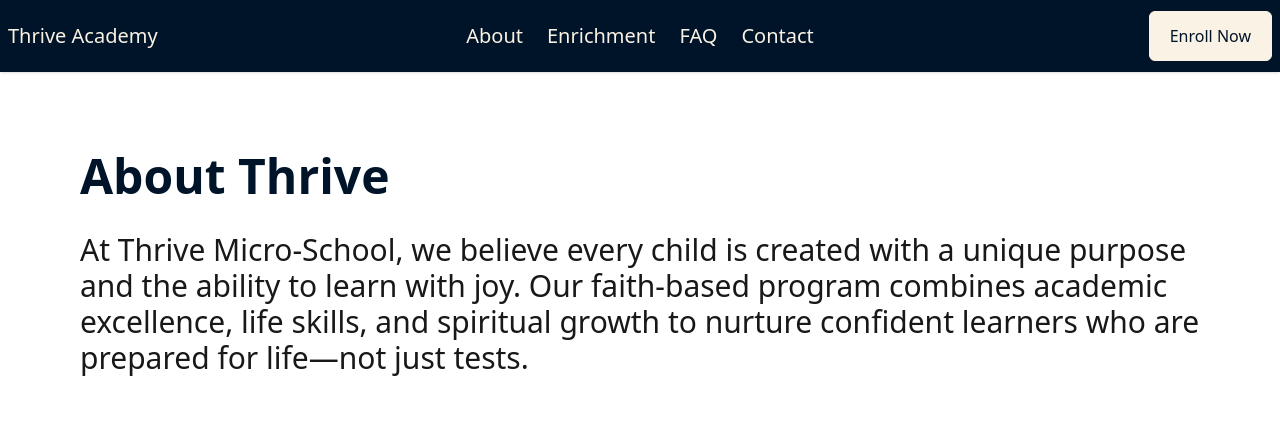
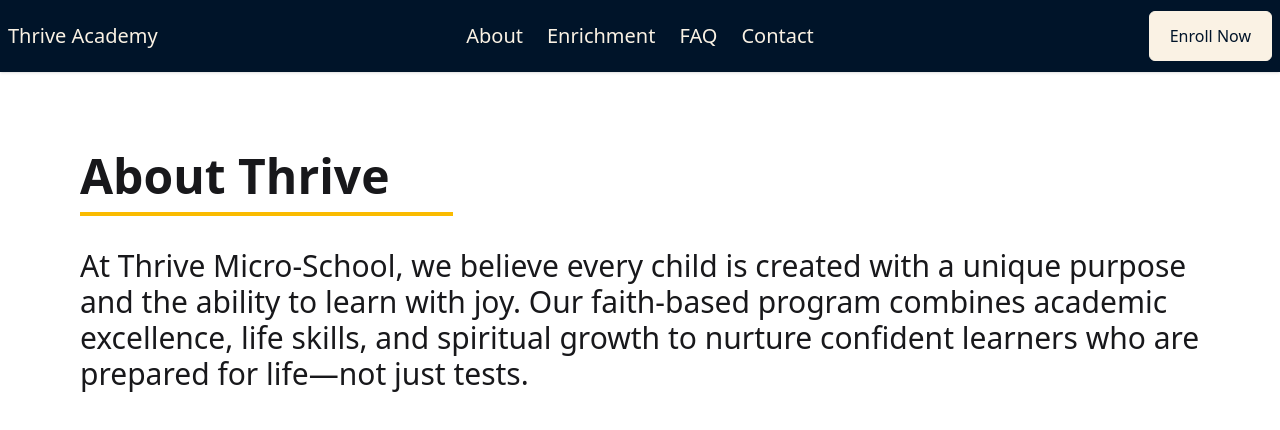
Before and after one commit to drethedevjs/thrive-academy, a Nuxt app: page /about in a window 1280 px wide. Shown: the top 430 px of the page. Built offline with nearby package versions, Linux system fonts and the light colour scheme.

Commit message:
Added Page name component and updated the h1 tags with it.

```diff
--- a/app/assets/css/main.css
+++ b/app/assets/css/main.css
@@ -8,7 +8,7 @@
 }
 
 h1 {
-  @apply text-5xl font-bold mb-8;
+  @apply text-5xl font-bold;
 }
 
 h2 {
--- /dev/null
+++ b/app/components/PageName.vue
@@ -0,0 +1,6 @@
+<template>
+  <h1 class="">
+    <slot>Page Name</slot>
+  </h1>
+  <hr class="border-angel border-2 w-2/6 mb-8 mt-3" />
+</template>
--- a/app/pages/about.vue
+++ b/app/pages/about.vue
@@ -1,6 +1,6 @@
 <template>
   <main class="ta-container">
-    <h1 class="text-navy">About Thrive</h1>
+    <PageName>About Thrive</PageName>
     <p class="lg:text-3xl text-xl">
       At Thrive Micro-School, we believe every child is created with a unique
       purpose and the ability to learn with joy. Our faith-based program
--- a/app/pages/contact.vue
+++ b/app/pages/contact.vue
@@ -1,6 +1,6 @@
 <template>
   <section class="ta-container">
-    <h1>Contact</h1>
+    <PageName>Contact</PageName>
 
     <h2>Looking to Enroll?</h2>
     <ul>
--- a/app/pages/enrichment.vue
+++ b/app/pages/enrichment.vue
@@ -1,6 +1,7 @@
 <template>
   <main class="ta-container">
-    <h1>Enrichment</h1>
+    <PageName>Enrichment</PageName>
+
     <p class="lg:text-3xl text-xl mb-4">
       Every week, Thrive students participate in engaging enrichment activities:
     </p>
--- a/app/pages/faq.vue
+++ b/app/pages/faq.vue
@@ -3,7 +3,7 @@ import faqs from "../data/faq";
 </script>
 <template>
   <main class="ta-container">
-    <h1>FAQ</h1>
+    <PageName>FAQ</PageName>
 
     <div
       v-for="faq in faqs"
```
